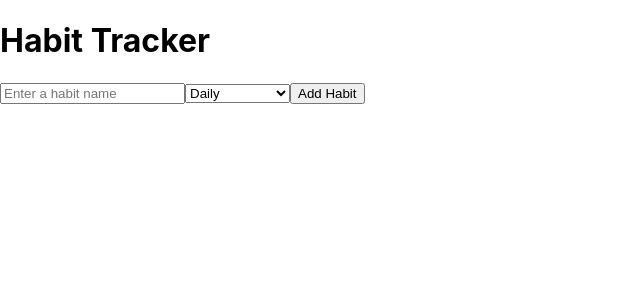
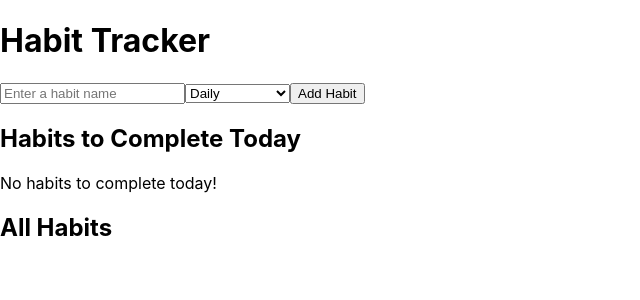
Before and after one commit to annacwu/ReactHabitTracker, a React (Create React App) app: page / in a window 1280 px wide. Shown: the top 300 px of the page, without its empty margins (0-640 px from the left). Built offline with nearby package versions, Linux system fonts and the light colour scheme.

Commit message:
Add basic habitList functionality

```diff
--- a/src/App.tsx
+++ b/src/App.tsx
@@ -23,11 +23,7 @@ const App: React.FC = () => {
 	  <div>
 	  	<h1> Habit Tracker </h1>
 		<AddHabitForm addHabit={addHabit} />
-		<ul>
-			{habits.map((habit) => (
-				<HabitItem habit={habit} onComplete={onComplete} onDelete={onDelete}/>
-			))}
-		</ul>
+		<HabitList habits={habits} onComplete={onComplete} onDelete={onDelete} />
 	  </div>
       );
 }
--- a/src/components/HabitList.tsx
+++ b/src/components/HabitList.tsx
@@ -1,12 +1,54 @@
 import React from 'react';
-import { Habit } from '../types';
+import { Habit, isCustomFrequency } from '../types';
+import HabitItem from './HabitItem';
+
+interface HabitListProps {
+    habits: Habit[];
+    onComplete: (index: number) => void;
+    onDelete: (index: number) => void;
+}
 
 
+const HabitList:React.FC<HabitListProps> = ({ habits, onComplete, onDelete }) => {
+    const today = new Date().toLocaleDateString();
+    // DOESNT CURRENTLY HANDLE WEEKLY/TWICE A WEEK CASES, STILL NEED TO PORT THAT
+    const habitsForToday = habits.filter((habit) => {
+        if (isCustomFrequency(habit)) {
+            return habit.frequency.days.includes(today);
+        } else {
+            return habit.frequency === "Daily";
+        }
+    })
 
-function HabitList() {
     return (
-        <div></div>
+        <div>
+            <h2>Habits to Complete Today</h2>
+            <div>
+                {habitsForToday.length > 0 ? (
+                    habitsForToday.map((habit, index) => (
+                        <HabitItem
+                        key={index}
+                        habit={habit}
+                        onComplete={() => onComplete(index)}
+                        onDelete={() => onDelete(index)} />
+                    ))
+                ) : (
+                    <p>No habits to complete today!</p>
+                )}
+            </div>
+
+            <h2>All Habits</h2>
+            <div>
+                {habits.map((habit, index) => (
+                    <HabitItem
+                    key={index}
+                    habit={habit}
+                    onComplete={() => onComplete(index)}
+                    onDelete={() => onDelete(index)} />
+                ))}
+            </div>
+        </div>
     );
-}
+};
 
 export default HabitList;
```
